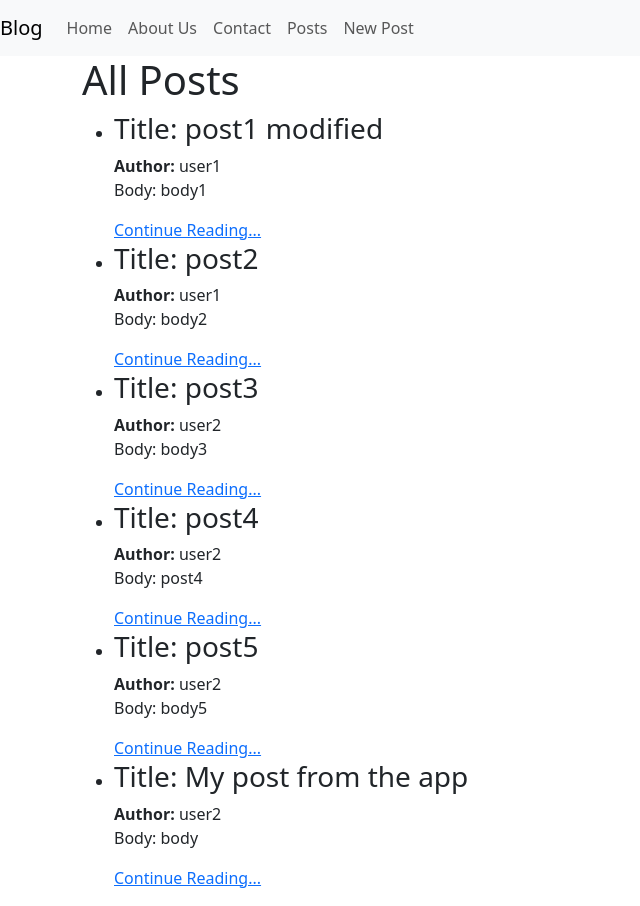
After one commit to push-and-pray-coder/blog, a Django app: page /posts/ in a window 1280 px wide. The commit adds this page. Shown: the whole page, without its empty margins (0-640 px from the left). Run offline with Django 5.2, Linux system fonts and the light colour scheme; data comes from the database, SQL or seed files in the repository; both versions use the stored data as it was after the commit.

Commit message:
Class 4 examples

```diff
--- a/posts/models.py
+++ b/posts/models.py
@@ -1,5 +1,6 @@
 from django.db import models
 from django.contrib.auth.models import User
+from django.urls import reverse
 
 # Create your models here.
 # SELECT * FROM table
@@ -23,3 +24,7 @@ class Post(models.Model):
 
     def __str__(self):
         return f"{self.title} by {self.author}"
+
+    def get_absolute_url(self):
+        #Automatically redirect the user to a specific endpoint after a POST request is made
+        return reverse("post_detail", args=[self.id])
--- a/posts/urls.py
+++ b/posts/urls.py
@@ -1,5 +1,16 @@
 from django.urls import path
+from .views import (
+    PostListView,
+    PostDetailView,
+    PostCreateView,
+    PostUpdateView,
+    PostDeleteView
+)
 
 urlpatterns = [
-
+    path("", PostListView.as_view(), name="post_list"),
+    path("detail/<int:pk>/", PostDetailView.as_view(), name="post_detail"),
+    path("new/", PostCreateView.as_view(), name="post_create"),
+    path("edit/<int:pk>/", PostUpdateView.as_view(), name="post_update"),
+    path("delete/<int:pk>/", PostDeleteView.as_view(), name="post_delete"),
 ]
--- a/posts/views.py
+++ b/posts/views.py
@@ -1,3 +1,49 @@
-from django.shortcuts import render
+from django.views.generic import (
+    ListView,
+    DetailView,
+    CreateView,
+    UpdateView,
+    DeleteView
+)
+
+from .models import Post
+from django.contrib.auth.models import User
+from django.urls import reverse_lazy
 
 # Create your views here.
+class PostListView(ListView): # GET Request -> List
+    # template_name attribute renders specific html file
+    template_name = "posts/list.html"
+    # models attribute let django know which model (table) to retrieve data from
+    model = Post
+    # context-Object_name attribute allos changes to the name or how its called inside of templates
+    context_object_name = "posts"
+
+    # SELECT * FROM posts
+
+class PostDetailView(DeleteView):
+    template_name = "posts/detail.html"
+    model = Post
+    context_object_name = "single_post"
+
+class PostCreateView(CreateView): # post Request -> New Object /Empty form (HTML)
+    template_name = "posts/new.html"
+    model = Post
+    # fields attribute is a list that allow us to enable/disable the inputs to render in the form
+    fields = ["title", "subtitle", "body"]
+
+    def form_valid(self, form):
+        # This function helps us run vadliations before object creation
+        form.instance.author = User.objects.last()
+        return super().form_valid(form)
+
+class PostUpdateView(UpdateView):  # POST Request -> A form to update an existing object
+    template_name = "posts/edit.html"
+    model = Post
+    fields = ["title", "subtitle", "body"]
+
+class PostDeleteView(DeleteView): # POST Request -> A form to delete an existing object
+    template_name = "posts/delete.html"
+    model = Post
+    # success_url attribute allow us to redirect the user to another view if the request is successful
+    success_url = reverse_lazy("post_list")
--- a/templates/navbar.html
+++ b/templates/navbar.html
@@ -15,6 +15,12 @@
             <li class="nav-item">
                 <a class="nav-link" href="{% url 'contact' %}">Contact</a>
             </li>
+            <li class="nav-item">
+                <a class="nav-link" href="{% url 'post_list' %}">Posts</a>
+            </li>
+            <li class="nav-item">
+                <a class="nav-link" href="{% url 'post_create' %}">New Post</a>
+            </li>
             <!-- <li class="nav-item dropdown">
                 <a class="nav-link dropdown-toggle" href="#" id="navbarDropdownMenuLink" role="button"
                     data-toggle="dropdown" aria-haspopup="true" aria-expanded="false">
--- /dev/null
+++ b/templates/posts/list.html
@@ -0,0 +1,19 @@
+{% extends 'base.html' %}
+
+{% block title %}
+    All Posts
+{% endblock %}
+
+{% block content %}
+    <h1>All Posts</h1>
+    <ul>
+        {% for item in posts %}
+        <li>
+            <h3> Title: {{ item.title }}</h3>
+            <span><strong>Author: </strong>{{ item.author }}</span>
+            <p>Body: {{ item.body | truncatechars:5}}</p>
+            <a href="{% url 'post_detail' item.id %}">Continue Reading...</a>
+        </li>
+        {% endfor %}
+    </ul>
+{% endblock %}
```
Also changed, not shown: templates/posts/delete.html (added, +14 -0 lines), templates/posts/detail.html (added, +18 -0 lines), templates/posts/edit.html (added, +14 -0 lines), templates/posts/new.html (added, +14 -0 lines), db.sqlite3.
